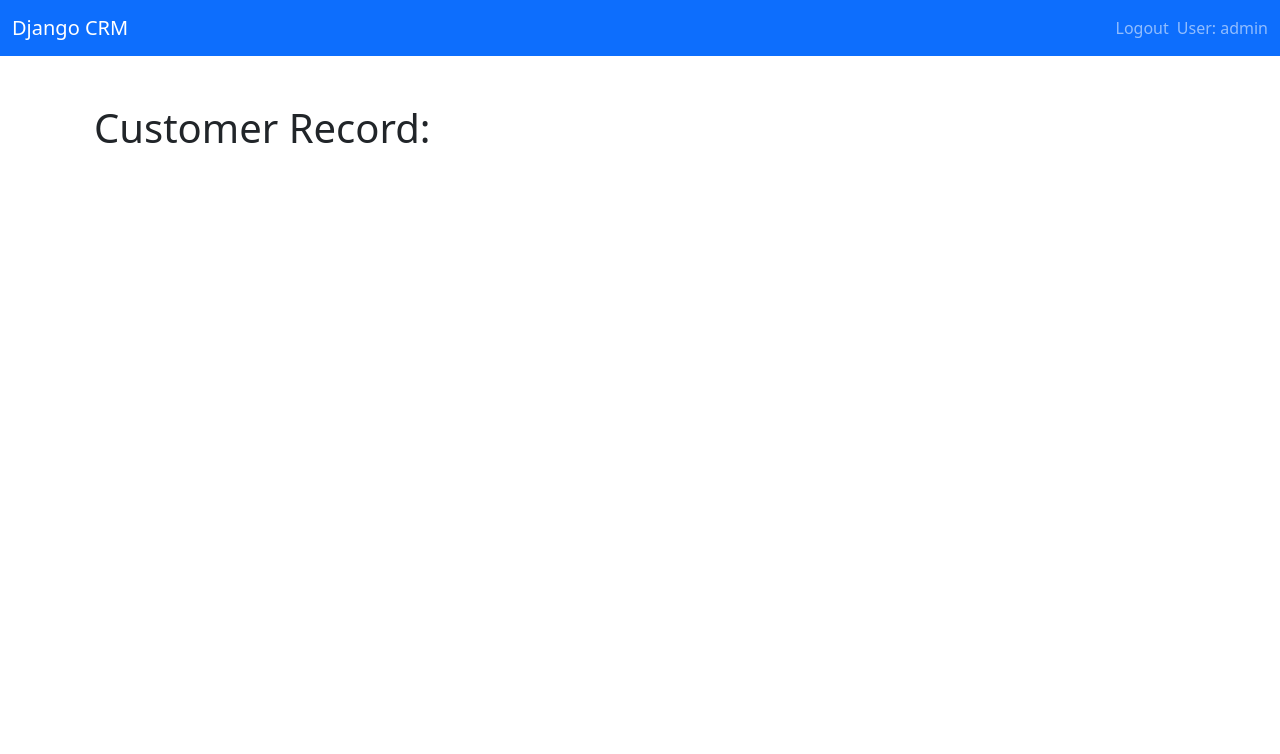
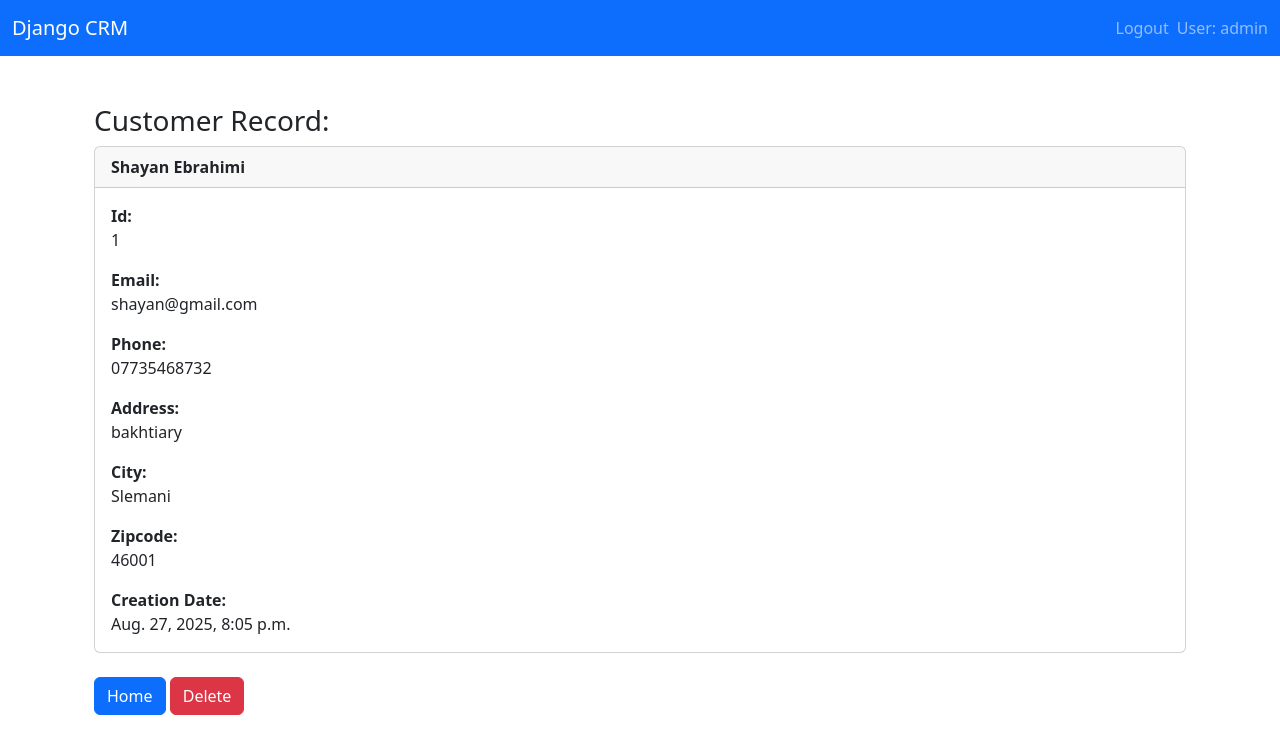
Before and after one commit to ShayannCoder/Django-Crm-App, a Django app: page /records/1 in a window 1280 px wide. Shown: the top 754 px of the page. Run offline with Django 5.2, Linux system fonts and the light colour scheme; a user stored in the database is signed in; data comes from the database, SQL or seed files in the repository.

Commit message:
finished the look of the customer_record

```diff
--- a/website/templates/customer_record.html
+++ b/website/templates/customer_record.html
@@ -1,7 +1,24 @@
 {% extends "layout.html" %}
 
 {% block content %}
-<h1>Customer Record:</h1>
+<h3>Customer Record:</h3>
+<div class="card">
+  <div class="card-header">
+    <strong>{{record.first_name}} {{record.last_name}}</strong>
+  </div>
+  <div class="card-body">
+    <strong>Id:</strong><p class="card-text">{{record.id}}</p>
+    <strong>Email:</strong><p class="card-text">{{record.email}}</p>
+    <strong>Phone:</strong><p class="card-text">{{record.phone_number}}</p>
+    <strong>Address:</strong><p class="card-text">{{record.address}}</p>
+    <strong>City:</strong><p class="card-text">{{record.city}}</p>
+    <strong>Zipcode:</strong><p class="card-text">{{record.zipcode}}</p>
+    <strong>Creation Date:</strong><p class="card-text">{{record.created_at}}</p>
+  </div>
+</div>
+<br>
+<a href="{% url "home" %}" class="btn btn-primary">Home</a>
+<a href="{% url "home" %}" class="btn btn-danger">Delete</a>
 
 
 {% endblock content %}
```
